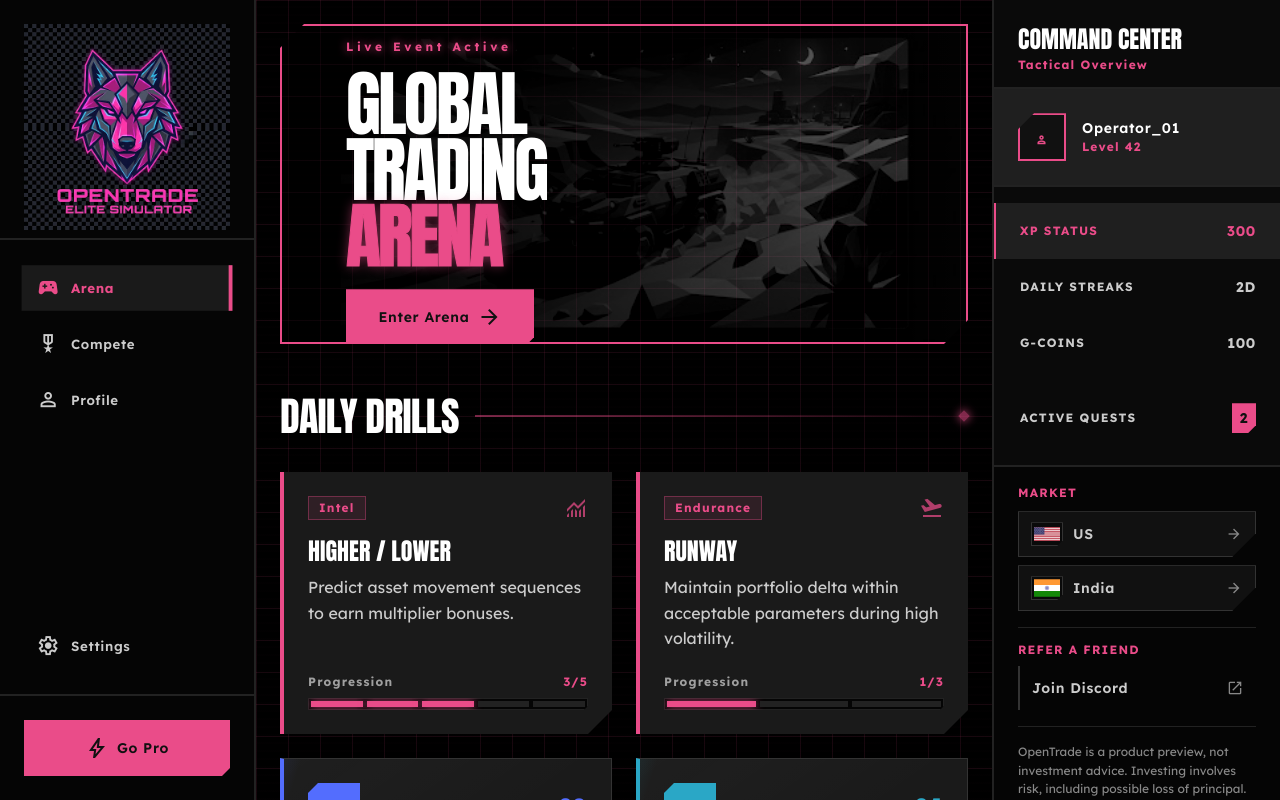
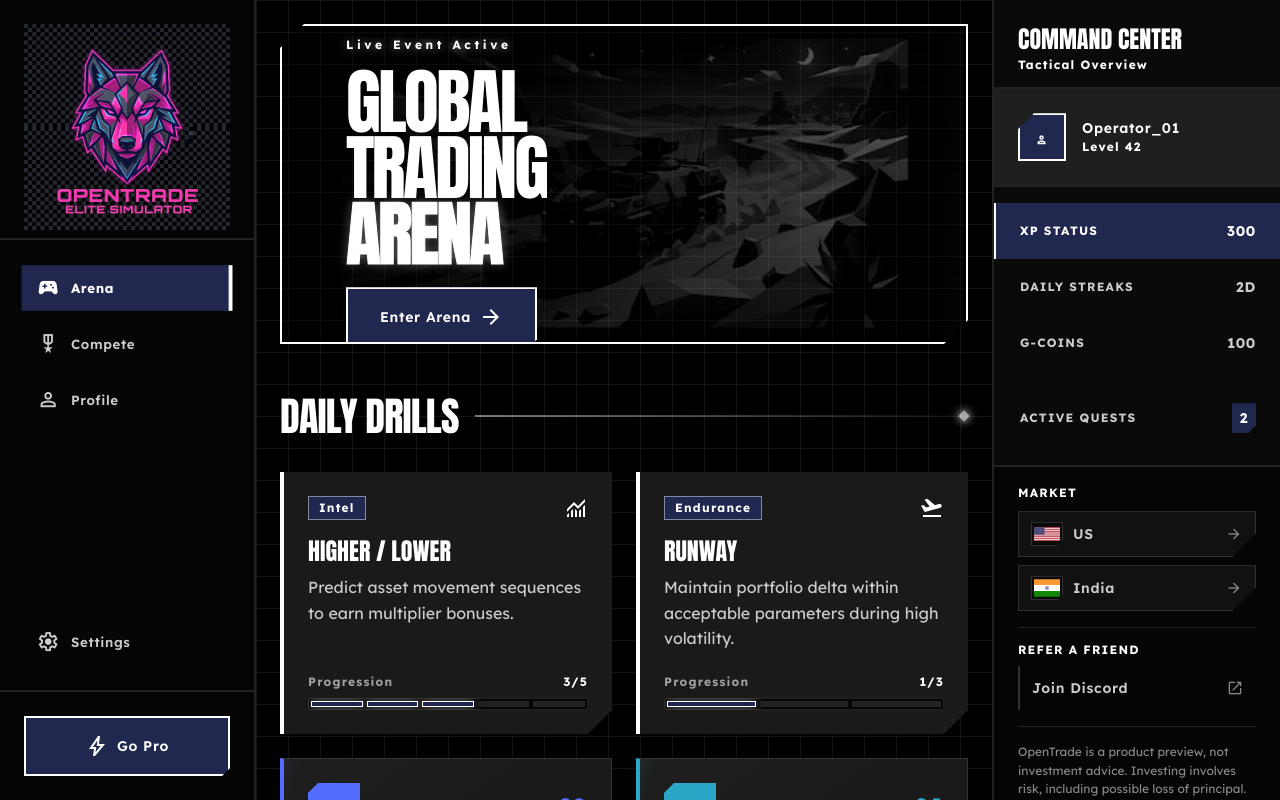
Before and after one commit to ankitkumarsingh1702/OpenTrade, a Next.js app: page / in a window 1280 px wide. Built offline with nearby package versions, Linux system fonts and the light colour scheme; a web font is replaced by a local one.

Commit message:
feat: adopt Outer Space and Perfect White palette

```diff
--- a/src/app/globals.css
+++ b/src/app/globals.css
@@ -11,8 +11,11 @@
   --border: #222222;
   --border-strong: #333333;
   --outline: #444444;
-  --accent: #ea4c89;
-  --accent-soft: #ffb1c6;
+  --accent: #212850;
+  --accent-rgb: 33 40 80;
+  --accent-soft: #ffffff;
+  --accent-soft-rgb: 255 255 255;
+  --accent-foreground: #ffffff;
   --text: #ffffff;
   --text-secondary: #cccccc;
   --text-muted: #888888;
@@ -107,7 +110,7 @@ h4 {
   top: 8px;
   left: 8px;
   padding: 10px 14px;
-  color: var(--surface-lowest);
+  color: var(--accent-foreground);
   background: var(--accent);
   font-size: 14px;
   font-weight: 700;
@@ -204,15 +207,15 @@ h4 {
 
 .nav-link:hover,
 .nav-link:focus-visible {
-  color: var(--accent);
+  color: var(--accent-soft);
   background: var(--surface-card);
   transform: scale(0.97);
 }
 
 .nav-link--active {
-  color: var(--accent);
-  background: var(--surface-card);
-  border-right-color: var(--accent);
+  color: var(--accent-foreground);
+  background: var(--accent);
+  border-right-color: var(--accent-soft);
   font-weight: 700;
 }
 
@@ -252,7 +255,7 @@ h4 {
 
 .command-center__header p {
   margin-top: 4px;
-  color: var(--accent);
+  color: var(--accent-soft);
   font-size: 12px;
   font-weight: 700;
   letter-spacing: 0.1em;
@@ -274,9 +277,9 @@ h4 {
   height: 48px;
   flex: 0 0 48px;
   place-items: center;
-  color: var(--accent);
-  background: var(--surface);
-  border: 2px solid var(--accent);
+  color: var(--accent-foreground);
+  background: var(--accent);
+  border: 2px solid var(--accent-soft);
 }
 
 .operator-card strong,
@@ -294,7 +297,7 @@ h4 {
 
 .operator-card span {
   margin-top: 6px;
-  color: var(--accent);
+  color: var(--accent-soft);
   font-size: 12px;
   font-weight: 700;
   letter-spacing: 0.1em;
@@ -318,9 +321,9 @@ h4 {
 }
 
 .operator-stats__row--active {
-  color: var(--accent);
-  background: var(--surface-high);
-  border-left-color: var(--accent);
+  color: var(--accent-foreground);
+  background: var(--accent);
+  border-left-color: var(--accent-soft);
 }
 
 .operator-stats__row--quests {
@@ -349,7 +352,7 @@ h4 {
 
 .operator-stats__row--quests dd {
   padding: 8px;
-  color: var(--surface);
+  color: var(--accent-foreground);
   background: var(--accent);
   clip-path: polygon(0 0, 100% 0, 100% calc(100% - 8px), calc(100% - 8px) 100%, 0 100%);
 }
@@ -382,7 +385,7 @@ h4 {
 }
 
 .command-center__section-label {
-  color: var(--accent);
+  color: var(--accent-soft);
   font-family: "Lexend", ui-sans-serif, system-ui, sans-serif;
   font-size: 12px;
   font-weight: 700;
@@ -451,14 +454,14 @@ h4 {
 
 .command-center__market-link:hover .command-center__flag-frame,
 .command-center__market-link:focus-visible .command-center__flag-frame {
-  border-color: var(--accent);
-  box-shadow: 0 0 12px rgba(234, 76, 137, 0.42);
+  border-color: var(--accent-soft);
+  box-shadow: 0 0 12px rgb(var(--accent-soft-rgb) / 0.32);
   transform: translateX(2px);
 }
 
 .command-center__market-link:hover .material-symbols-outlined,
 .command-center__market-link:focus-visible .material-symbols-outlined {
-  color: var(--accent);
+  color: var(--accent-soft);
   transform: translateX(3px);
 }
 
@@ -479,9 +482,9 @@ h4 {
 .command-center__market-link:focus-visible,
 .command-center__community-link:hover,
 .command-center__community-link:focus-visible {
-  color: var(--accent);
-  background: var(--surface-card);
-  border-color: var(--accent);
+  color: var(--accent-foreground);
+  background: var(--accent);
+  border-color: var(--accent-soft);
 }
 
 .command-center__market-link:focus-visible,
@@ -506,7 +509,7 @@ h4 {
 
 .command-center__disclosure a:hover,
 .command-center__disclosure a:focus-visible {
-  color: var(--accent);
+  color: var(--accent-soft);
 }
 
 .main-canvas {
@@ -528,8 +531,8 @@ h4 {
   inset: 0 var(--right-rail) 0 var(--left-rail);
   pointer-events: none;
   background-image:
-    linear-gradient(rgba(234, 76, 137, 0.1) 1px, transparent 1px),
-    linear-gradient(90deg, rgba(234, 76, 137, 0.1) 1px, transparent 1px);
+    linear-gradient(rgb(var(--accent-soft-rgb) / 0.08) 1px, transparent 1px),
+    linear-gradient(90deg, rgb(var(--accent-soft-rgb) / 0.08) 1px, transparent 1px);
   background-size: 32px 32px;
   content: "";
 }
@@ -553,7 +556,7 @@ h4 {
   right: var(--right-rail);
   pointer-events: none;
   opacity: 0.24;
-  background: repeating-linear-gradient(to bottom, transparent 0, transparent 6px, rgba(234, 76, 137, 0.06) 7px, transparent 8px);
+  background: repeating-linear-gradient(to bottom, transparent 0, transparent 6px, rgb(var(--accent-soft-rgb) / 0.05) 7px, transparent 8px);
   content: "";
 }
 
@@ -565,8 +568,8 @@ h4 {
   align-items: center;
   margin-bottom: 48px;
   overflow: hidden;
-  border: 2px solid var(--accent);
-  box-shadow: 0 0 30px rgba(234, 76, 137, 0.15);
+  border: 2px solid var(--accent-soft);
+  box-shadow: 0 0 30px rgb(var(--accent-soft-rgb) / 0.18);
 }
 
 .arena-hero__media {
@@ -598,12 +601,12 @@ h4 {
 
 .arena-hero__content > p {
   margin: 4px 0 18px;
-  color: var(--accent);
+  color: var(--accent-soft);
   font-size: 12px;
   font-weight: 700;
   letter-spacing: 0.3em;
   line-height: 1;
-  text-shadow: 0 0 8px rgba(234, 76, 137, 0.8);
+  text-shadow: 0 0 8px rgb(var(--accent-soft-rgb) / 0.55);
 }
 
 .arena-hero h1 {
@@ -617,9 +620,9 @@ h4 {
 }
 
 .arena-hero h1 span {
-  color: var(--accent);
-  -webkit-text-stroke: 1px var(--accent);
-  text-shadow: 0 0 12px rgba(234, 76, 137, 0.5);
+  color: var(--accent-soft);
+  -webkit-text-stroke: 1px var(--accent-soft);
+  text-shadow: 0 0 12px rgb(var(--accent-soft-rgb) / 0.35);
 }
 
 .tactical-button {
@@ -649,14 +652,16 @@ h4 {
 }
 
 .tactical-button--primary {
-  color: var(--surface);
+  color: var(--accent-foreground);
   background: var(--accent);
+  border: 2px solid var(--accent-soft);
 }
 
 .tactical-button--primary:hover,
 .tactical-button--primary:focus-visible {
+  color: var(--accent);
   background: var(--accent-soft);
-  box-shadow: 0 0 20px rgba(234, 76, 137, 0.5);
+  box-shadow: 0 0 20px rgb(var(--accent-soft-rgb) / 0.35);
 }
 
 .tactical-button--secondary {
@@ -669,21 +674,21 @@ h4 {
 .tactical-button--secondary:focus-visible,
 .tactical-button--outline:hover,
 .tactical-button--outline:focus-visible {
-  color: var(--accent);
-  border-color: var(--accent);
-  box-shadow: 0 0 18px rgba(234, 76, 137, 0.22);
+  color: var(--accent-soft);
+  border-color: var(--accent-soft);
+  box-shadow: 0 0 18px rgb(var(--accent-soft-rgb) / 0.2);
 }
 
 .tactical-button--outline {
-  color: var(--accent);
-  border: 2px solid rgba(234, 76, 137, 0.35);
+  color: var(--accent-soft);
+  border: 2px solid rgb(var(--accent-soft-rgb) / 0.45);
 }
 
 .tactical-button--text {
   min-height: 44px;
   justify-content: flex-start;
   padding: 8px 0;
-  color: var(--accent);
+  color: var(--accent-soft);
   clip-path: none;
 }
 
@@ -713,7 +718,7 @@ h4 {
   display: block;
   width: 100%;
   height: 2px;
-  background: linear-gradient(90deg, rgba(234, 76, 137, 0.5), transparent);
+  background: linear-gradient(90deg, rgb(var(--accent-soft-rgb) / 0.45), transparent);
 }
 
 .section-heading__line i {
@@ -722,8 +727,8 @@ h4 {
   right: 0;
   width: 8px;
   height: 8px;
-  background: rgba(234, 76, 137, 0.55);
-  box-shadow: 0 0 10px var(--accent);
+  background: rgb(var(--accent-soft-rgb) / 0.65);
+  box-shadow: 0 0 10px var(--accent-soft);
   transform: rotate(45deg);
 }
 
@@ -749,7 +754,7 @@ h4 {
   padding: 24px;
   color: var(--text);
   background: var(--surface-card);
-  border-left: 4px solid var(--accent);
+  border-left: 4px solid var(--accent-soft);
   text-align: left;
   transition: color 150ms ease, transform 150ms ease, box-shadow 150ms ease, background-color 150ms ease;
 }
@@ -763,15 +768,16 @@ h4 {
 }
 
 .drill-card--button:hover,
-.drill-card--button:focus-visible,
+.drill-card--button:focus-visible {
+  background: var(--surface-high);
+  box-shadow: 0 0 25px rgb(var(--accent-soft-rgb) / 0.15);
+  transform: translateY(-4px);
+}
+
 .drill-card--button.is-selected {
-  background: var(--surface-high);
-  box-shadow: 0 0 25px rgba(234, 76, 137, 0.2);
+  background: var(--accent);
+  box-shadow: inset 0 0 0 1px var(--accent-soft), 0 0 25px rgb(var(--accent-soft-rgb) / 0.22);
   transform: translateY(-4px);
-}
-
-.drill-card--button.is-selected {
-  box-shadow: inset 0 0 0 1px var(--accent), 0 0 25px rgba(234, 76, 137, 0.26);
 }
 
 .drill-card__topline {
@@ -784,9 +790,9 @@ h4 {
 
 .drill-card__badge {
   padding: 5px 10px;
-  color: var(--accent);
-  background: rgba(234, 76, 137, 0.1);
-  border: 1px solid rgba(234, 76, 137, 0.35);
+  color: var(--accent-foreground);
+  background: var(--accent);
+  border: 1px solid rgb(var(--accent-soft-rgb) / 0.45);
   font-size: 12px;
   font-weight: 700;
   letter-spacing: 0.1em;
@@ -794,7 +800,7 @@ h4 {
 }
 
 .drill-card__icon {
-  color: rgba(234, 76, 137, 0.72);
+  color: var(--accent-soft);
 }
 
 .drill-card h3,
@@ -813,7 +819,7 @@ h4 {
 .drill-card--button:hover .drill-card__title,
 .drill-card--button:focus-visible .drill-card__title,
 .drill-card--button.is-selected .drill-card__title {
-  color: var(--accent);
+  color: var(--accent-soft);
 }
 
 .drill-card p,
@@ -841,7 +847,7 @@ h4 {
 
 .drill-card__meta strong,
 .progress-card__label strong {
-  color: var(--accent);
+  color: var(--accent-soft);
 }
 
 .drill-grid--progress .drill-card {
@@ -1049,7 +1055,7 @@ h4 {
 
 .segmented-progress span.is-complete {
   background: var(--accent);
-  box-shadow: 0 0 8px rgba(234, 76, 137, 0.8);
+  box-shadow: inset 0 0 0 1px var(--accent-soft), 0 0 8px rgb(var(--accent-soft-rgb) / 0.45);
 }
 
 .add-game-button {
@@ -1133,8 +1139,8 @@ h4 {
 .locked-card__status {
   margin-top: auto;
   padding: 12px;
-  color: var(--accent);
-  background: var(--surface-high);
+  color: var(--accent-foreground);
+  background: var(--accent);
   font-size: 12px;
   font-weight: 700;
   letter-spacing: 0.1em;
@@ -1171,7 +1177,7 @@ h4 {
   bottom: 4px;
   left: 0;
   height: 1px;
-  background: var(--accent);
+  background: var(--accent-soft);
   content: "";
   transform: scaleX(0);
   transform-origin: left;
@@ -1180,8 +1186,8 @@ h4 {
 
 .home-resources a:hover,
 .home-resources a:focus-visible {
-  color: var(--accent);
-  text-shadow: 0 0 10px rgba(234, 76, 137, 0.45);
+  color: var(--accent-soft);
+  text-shadow: 0 0 10px rgb(var(--accent-soft-rgb) / 0.32);
 }
 
 .home-resources a:hover::after,
@@ -1202,8 +1208,8 @@ h4 {
   display: block;
   width: 22px;
   height: 22px;
-  border: 2px solid var(--accent);
-  box-shadow: 0 0 12px rgba(234, 76, 137, 0.7), inset 0 0 8px rgba(234, 76, 137, 0.5);
+  border: 2px solid var(--accent-soft);
+  box-shadow: 0 0 12px rgb(var(--accent-soft-rgb) / 0.5), inset 0 0 8px rgb(var(--accent-soft-rgb) / 0.35);
   clip-path: polygon(6px 0, 100% 0, 100% calc(100% - 6px), calc(100% - 6px) 100%, 0 100%, 0 6px);
   transform: translate(-50%, -50%) scale(0.45) rotate(0deg);
   animation: tactical-click-burst 430ms cubic-bezier(0.16, 1, 0.3, 1) forwards;
@@ -1264,7 +1270,7 @@ h4 {
   left: var(--left-rail);
   right: var(--right-rail);
   pointer-events: none;
-  background: radial-gradient(circle at 50% 50%, rgba(234, 76, 137, 0.11), transparent 70%);
+  background: radial-gradient(circle at 50% 50%, rgb(var(--accent-rgb) / 0.28), transparent 70%);
   content: "";
 }
 
@@ -1286,7 +1292,7 @@ h4 {
   height: 48px;
   flex: 0 0 12px;
   background: var(--accent);
-  box-shadow: 0 0 14px rgba(234, 76, 137, 0.55);
+  box-shadow: inset 0 0 0 1px var(--accent-soft), 0 0 14px rgb(var(--accent-soft-rgb) / 0.3);
 }
 
 .page-title--profile > span {
@@ -1318,7 +1324,7 @@ h4 {
   align-items: center;
   gap: 8px;
   margin-bottom: 16px;
-  color: var(--accent);
+  color: var(--accent-soft);
   font-size: 12px;
   font-weight: 700;
   letter-spacing: 0.2em;
@@ -1342,7 +1348,7 @@ h4 {
   margin-bottom: 40px;
   padding-left: 16px;
   color: var(--text-secondary);
-  border-left: 2px solid var(--accent);
+  border-left: 2px solid var(--accent-soft);
   font-size: 16px;
   line-height: 1.6;
 }
@@ -1405,7 +1411,7 @@ h4 {
 }
 
 .campus-panel h2 .material-symbols-outlined {
-  color: var(--accent);
+  color: var(--accent-soft);
 }
 
 .campus-form {
@@ -1429,7 +1435,7 @@ h4 {
 }
 
 .campus-form input:focus {
-  border-color: var(--accent);
+  border-color: var(--accent-soft);
   outline: 0;
 }
 
@@ -1494,7 +1500,7 @@ h4 {
 
 .ranking-row--top {
   background: var(--surface-low);
-  border-left-color: var(--accent);
+  border-left-color: var(--accent-soft);
 }
 
 .ranking-row > i {
@@ -1502,7 +1508,8 @@ h4 {
   bottom: 0;
   left: 0;
   height: 4px;
-  background: rgba(234, 76, 137, 0.6);
+  background: var(--accent);
+  box-shadow: inset 0 1px 0 var(--accent-soft);
 }
 
 .ranking-row__name {
@@ -1518,7 +1525,7 @@ h4 {
 }
 
 .ranking-row--top .ranking-row__name strong {
-  color: var(--accent);
+  color: var(--accent-soft);
 }
 
 .ranking-row__interest {
@@ -1531,9 +1538,9 @@ h4 {
 
 .ranking-row--top .ranking-row__interest {
   padding: 6px 12px;
-  color: var(--accent);
-  background: rgba(234, 76, 137, 0.08);
-  border: 1px solid rgba(234, 76, 137, 0.2);
+  color: var(--accent-foreground);
+  background: var(--accent);
+  border: 1px solid rgb(var(--accent-soft-rgb) / 0.4);
   border-radius: 999px;
 }
 
@@ -1578,7 +1585,7 @@ h4 {
   width: 16px;
   height: 16px;
   flex: 0 0 16px;
-  border: 2px solid var(--accent);
+  border: 2px solid var(--accent-soft);
   transform: rotate(45deg);
 }
 
@@ -1586,7 +1593,7 @@ h4 {
   position: relative;
   padding: 24px;
   background: linear-gradient(135deg, rgba(22, 22, 22, 0.92), rgba(17, 17, 17, 0.96));
-  border: 1px solid rgba(234, 76, 137, 0.2);
+  border: 1px solid rgb(var(--accent-soft-rgb) / 0.2);
 }
 
 .hud-panel::after {
@@ -1595,8 +1602,8 @@ h4 {
   bottom: 0;
   width: 24px;
   height: 24px;
-  border-right: 2px solid var(--accent);
-  border-bottom: 2px solid var(--accent);
+  border-right: 2px solid var(--accent-soft);
+  border-bottom: 2px solid var(--accent-soft);
   content: "";
   opacity: 0.5;
 }
@@ -1637,8 +1644,8 @@ h4 {
 }
 
 .appearance-panel > span.is-active {
-  color: var(--accent);
-  text-shadow: 0 0 8px rgba(234, 76, 137, 0.6);
+  color: var(--accent-soft);
+  text-shadow: 0 0 8px rgb(var(--accent-soft-rgb) / 0.35);
 }
 
 .profile-section-description {
@@ -1717,7 +1724,8 @@ h4 {
 
 .tactical-toggle input:checked + .tactical-toggle__track {
   background: var(--accent);
-  box-shadow: 0 0 10px rgba(234, 76, 137, 0.5);
+  border-color: var(--accent-soft);
+  box-shadow: 0 0 10px rgb(var(--accent-soft-rgb) / 0.3);
 }
 
 .tactical-toggle input:checked + .tactical-toggle__track i {
@@ -1757,13 +1765,13 @@ h4 {
 
 .inventory-label {
   margin-bottom: 18px;
-  color: var(--accent);
+  color: var(--accent-soft);
   font-size: 12px;
   font-weight: 700;
   letter-spacing: 0.3em;
   line-height: 1;
   text-transform: uppercase;
-  text-shadow: 0 0 5px rgba(234, 76, 137, 0.5);
+  text-shadow: 0 0 5px rgb(var(--accent-soft-rgb) / 0.3);
 }
 
 .rewards-title {
@@ -1774,8 +1782,8 @@ h4 {
   display: flex;
   align-items: center;
   justify-content: space-between;
-  border-left: 4px solid var(--accent);
-  box-shadow: inset 10px 0 20px -10px rgba(234, 76, 137, 0.2);
+  border-left: 4px solid var(--accent-soft);
+  box-shadow: inset 10px 0 20px -10px rgb(var(--accent-soft-rgb) / 0.2);
 }
 
 .rewards-panel > div {
@@ -1805,11 +1813,11 @@ h4 {
 }
 
 .rewards-panel b {
-  color: var(--accent);
+  color: var(--accent-soft);
   font-family: "Anybody Variable", "Anybody", Impact, sans-serif;
   font-size: 40px;
   line-height: 1;
-  text-shadow: 0 0 10px rgba(234, 76, 137, 0.8);
+  text-shadow: 0 0 10px rgb(var(--accent-soft-rgb) / 0.45);
 }
 
 .milestones-title {
@@ -1837,8 +1845,8 @@ h4 {
 }
 
 .milestone-card:hover {
-  border-color: var(--accent);
-  box-shadow: 0 0 15px rgba(234, 76, 137, 0.2);
+  border-color: var(--accent-soft);
+  box-shadow: 0 0 15px rgb(var(--accent-soft-rgb) / 0.2);
 }
 
 .milestone-card > .material-symbols-outlined {
@@ -1880,8 +1888,8 @@ h4 {
   padding: 32px;
   color: var(--text);
   background: var(--surface-card);
-  border: 2px solid var(--accent);
-  box-shadow: 0 0 36px rgba(234, 76, 137, 0.3);
+  border: 2px solid var(--accent-soft);
+  box-shadow: 0 0 36px rgb(var(--accent-soft-rgb) / 0.25);
 }
 
 .action-dialog::backdrop,
@@ -1892,7 +1900,7 @@ h4 {
 
 .action-dialog__eyebrow {
   margin-bottom: 12px;
-  color: var(--accent);
+  color: var(--accent-soft);
   font-size: 12px;
   font-weight: 700;
   letter-spacing: 0.2em;
@@ -1961,8 +1969,8 @@ h4 {
     width: 44px;
     height: 44px;
     place-items: center;
-    color: var(--accent);
-    background: var(--surface-card);
+    color: var(--accent-foreground);
+    background: var(--accent);
     cursor: pointer;
   }
 
@@ -2003,7 +2011,7 @@ h4 {
     justify-content: space-between;
     padding: 10px 16px;
     border-bottom: 2px solid var(--border);
-    color: var(--accent);
+    color: var(--accent-soft);
     font-size: 12px;
     font-weight: 700;
     letter-spacing: 0.15em;
```
Also changed, not shown: 2 other files (tests, documents, lock files or other folders).
